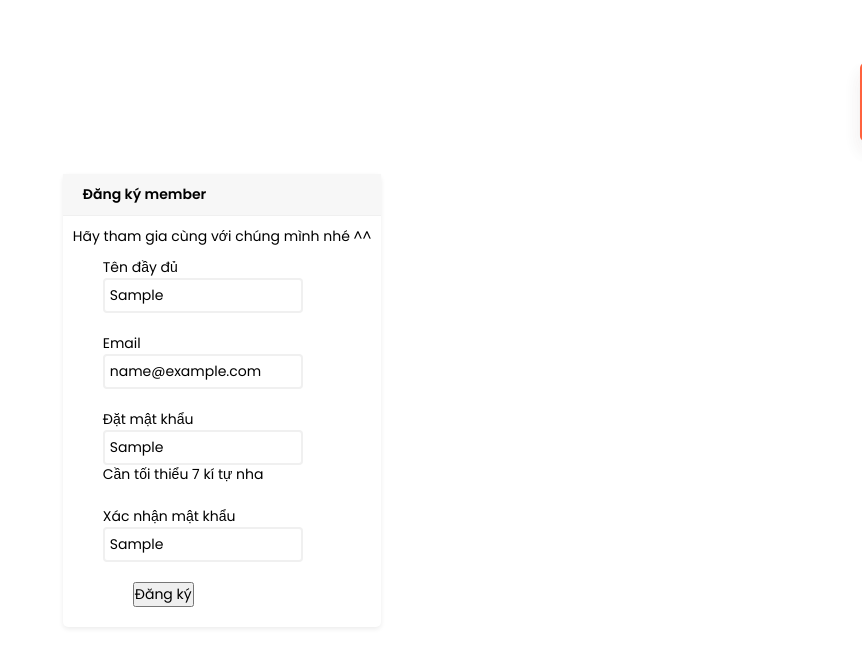
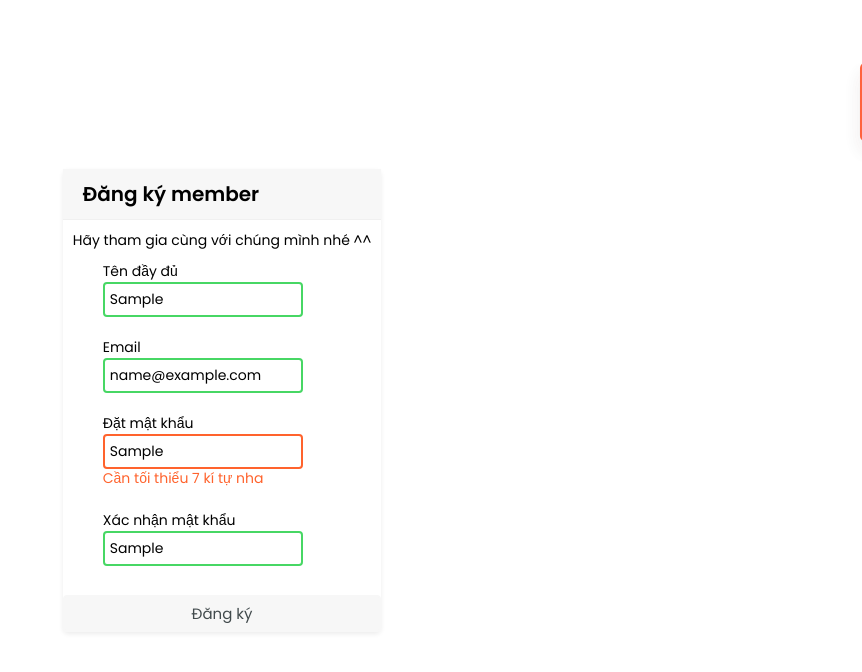
Before and after one commit to LDLoc/Demo, a plain HTML site: page index.html in a window 1280 px wide. Both pictures are taken after typing "Sample", "name@example.com", "Sample", "Sample" into the empty fields and a click on the button "Đăng ký". Shown: the whole page, without its empty margins (418-1280 px from the left). Drawn offline with Linux system fonts and the light colour scheme.

Commit message:
Add files via upload

```diff
--- a/index.html
+++ b/index.html
@@ -22,7 +22,7 @@
 
         <div class="spacer"></div>
 
-        <div class="form-group invalid" id="form-group">
+        <div class="form-group" id="form-group">
             <label for="fullname" class="form-label">Tên đầy đủ</label>
             <br>
             <input type="text" placeholder="VD:Lê Đức Lộc" name="fullname" id="fullname">
@@ -30,7 +30,7 @@
             <span class="form-message"></span>
         </div>
 
-        <div class="form-group invalid" id="form-group2">
+        <div class="form-group" id="form-group2">
             <label for="email" class="form-label">Email</label>
            <br>
             <input type="text" placeholder="VD:abc123@gmail.com" name="email" id="email">
@@ -38,7 +38,7 @@
             <span class="form-message"></span>
         </div>
 
-        <div class="form-group invalid" id="form-group3">
+        <div class="form-group" id="form-group3">
             <label for="password" class="form-label">Đặt mật khẩu</label>
             <br>
             <input type="text" placeholder="Nhập mật khẩu" name="password" id="password">
@@ -46,7 +46,7 @@
             <span class="form-message"></span>
         </div>
 
-        <div class="form-group invalid" id="form-group4">
+        <div class="form-group" id="form-group4">
             <label for="password-confirmation" class="form-label">Xác nhận mật khẩu</label>
             <br>
             <input type="text" placeholder="Nhập lại mật khẩu" name="password-confirmation" id="password-confirmation">
@@ -111,15 +111,14 @@
     </script>
     <script>
         function Differ() {
-                if (document.getElementById("form-group").classList.contains('invalid') ||
-                document.getElementById("form-group2").classList.contains('invalid') ||
-                document.getElementById("form-group3").classList.contains('invalid') ||
-                document.getElementById("form-group4").classList.contains('invalid')
+                if (document.getElementById("form-group").classList.contains('success') &&
+                document.getElementById("form-group2").classList.contains('success') &&
+                document.getElementById("form-group3").classList.contains('success') &&
+                document.getElementById("form-group4").classList.contains('success')
                     ) {
-                    return showToastError(),
-                    document.getElementByClassName($('div[class*="invalid"]')).className="fail"
-                } else {
-                    return showToastSuccess();
+                        return showToastSuccess();
+                    } else {
+                        return showToastError();
                 }
             }
 
--- a/style.css
+++ b/style.css
@@ -25,6 +25,7 @@
     background-color: #f7f7f7;
     border-bottom: 1px solid #f0f0f0;
     padding: 10px 20px;
+    font-size:20px;
 }
 
 .desc {
@@ -42,11 +43,25 @@
     margin-left: 40px;
 }
 
-.form-submit{
-    display: flex;
-    margin-left: 70px;
-    margin-bottom: 20px;
-    z-index: 100;
+.form-group.invalid input {
+	border-color: #ff632d;
+}
+
+.form-group.success input {
+    border-color: #47d764;
+}
+
+.form-submit {
+	background-color: #f7f7f7;
+	border: 2px solid #f7f7f7;
+	border-radius: 4px;
+	color: #414a4c;
+	display: block;
+	font-family: inherit;
+	font-size: 15px;
+	padding: 5px;
+	margin-top: 10px;
+	width: 100%;
 }
 
 .form-group span {
--- a/validator.js
+++ b/validator.js
@@ -8,10 +8,11 @@ function Validator(options) {
         if (errorMessage) {
             errorElement.innerText = errorMessage;
             inputElement.parentElement.classList.add('invalid');
-
+            errorElement.style.color = '#ff632d'
         } else {
             errorElement.innerText = ""
             inputElement.parentElement.classList.remove('invalid');
+            inputElement.parentElement.classList.add('success');
 
         }
 
```
